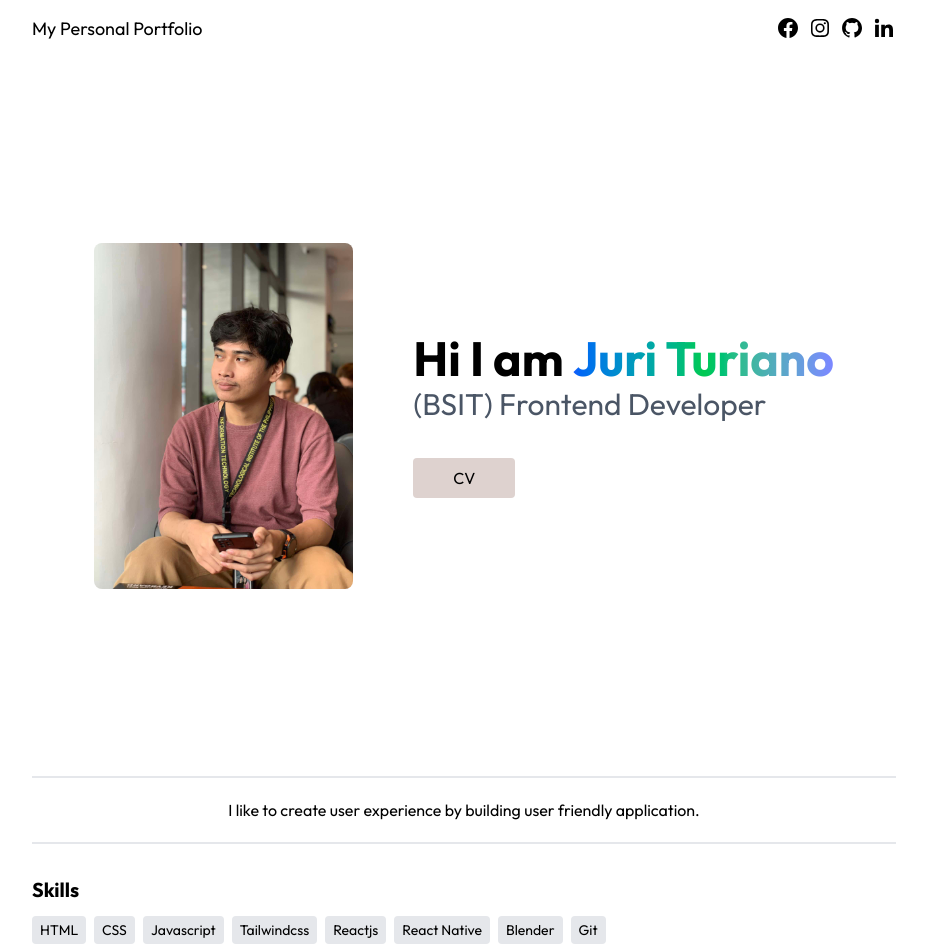
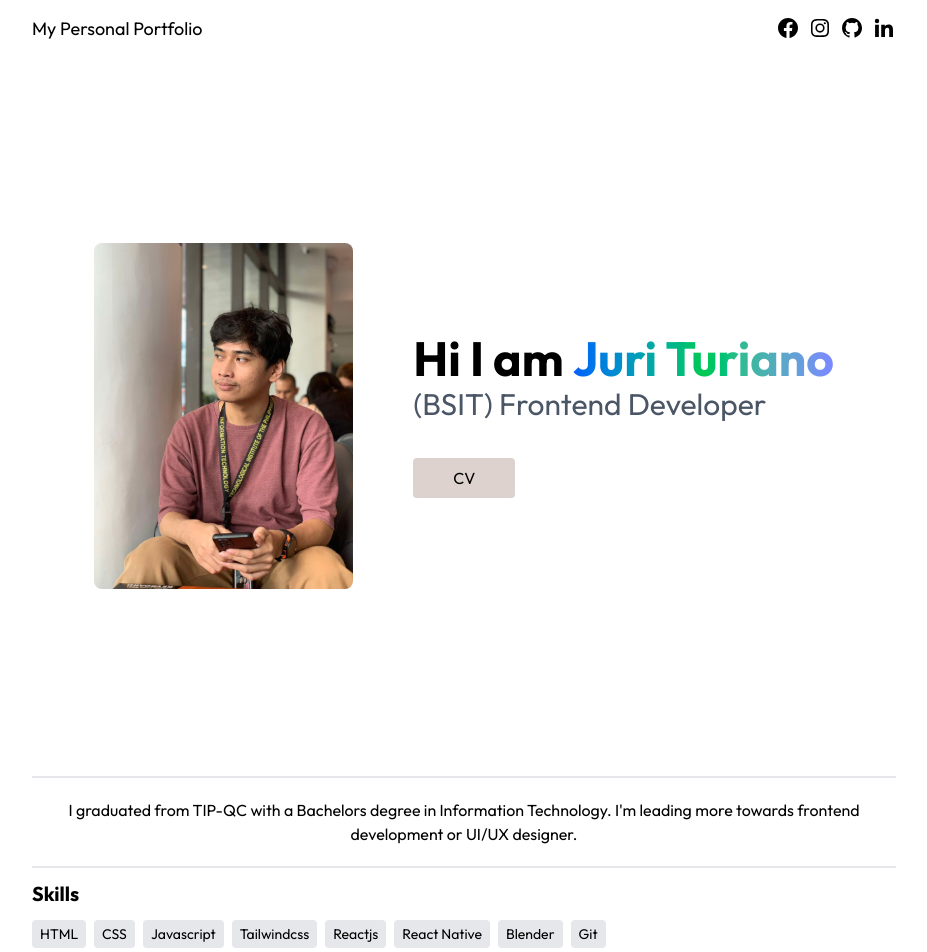
Before and after one commit to jurituriano/myPortfolio-JuriTuriano, a React (Vite) app: page / in a window 1280 px wide. Shown: the top 952 px of the page, without its empty margins (176-1103 px from the left). Built offline with nearby package versions, Linux system fonts and the light colour scheme.

Commit message:
changed the about me description

```diff
--- a/src/pages/aboutme.jsx
+++ b/src/pages/aboutme.jsx
@@ -1,8 +1,10 @@
 const Aboutme = () => {
   return (
-    <div className="border-y-2 py-5 mb-5  text-center  max-w-full ">
+    <div className="border-y-2 py-5 text-center  max-w-full ">
       <p>
-        I like to create user experience by building user friendly application.
+        I graduated from TIP-QC with a Bachelors degree in Information
+        Technology. I&apos;m leading more towards frontend development or UI/UX
+        designer.
       </p>
     </div>
   );
```
